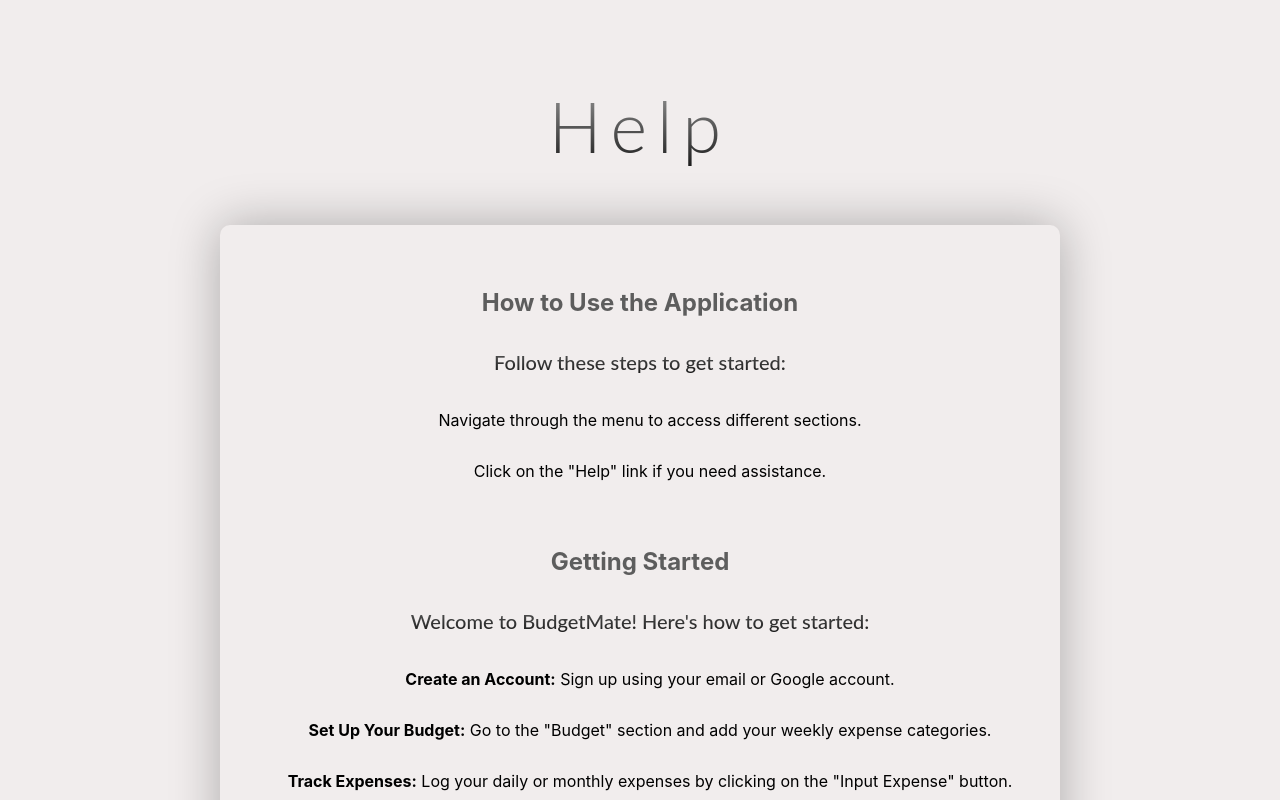
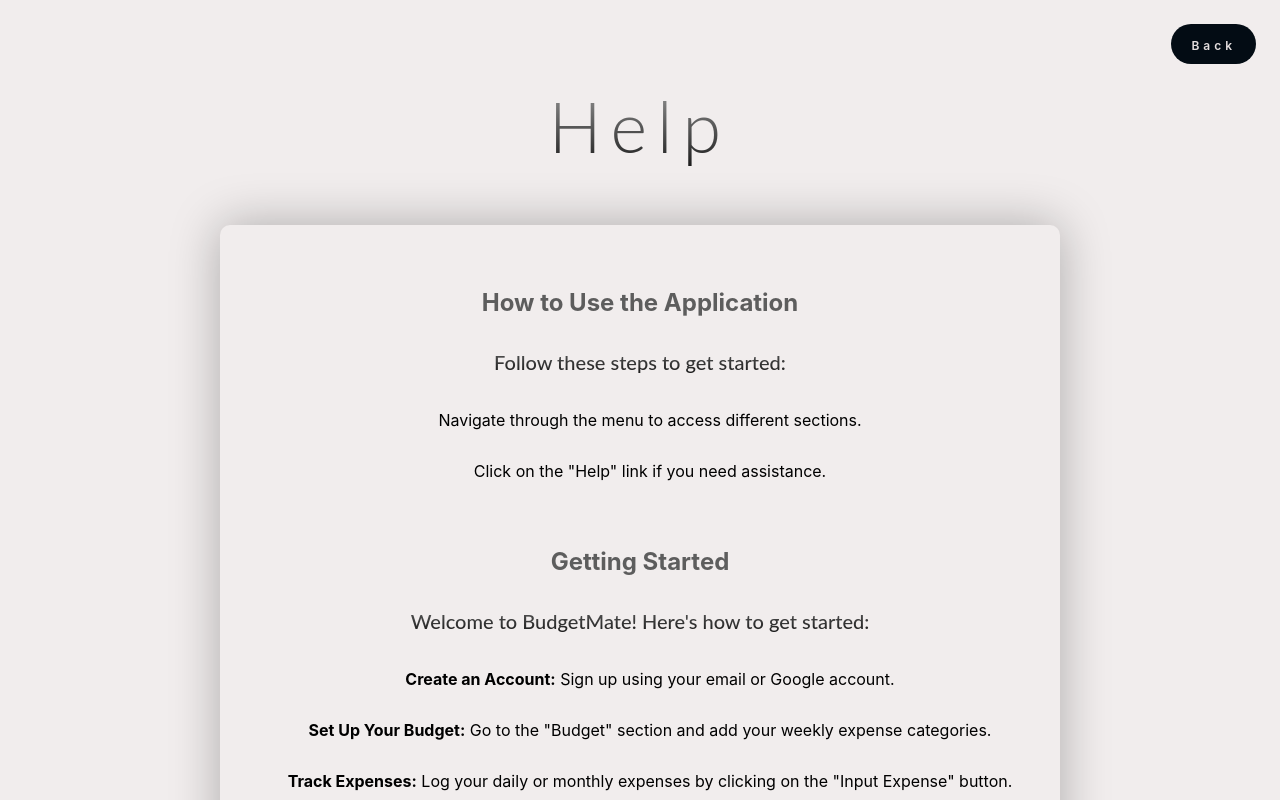
Before and after one commit to andrewvand02/BudgetMate, a React (Vite) app in the folder BudgetMate/client/: page /help in a window 1280 px wide. Shown: the top 800 px of the page. Built offline with nearby package versions, Linux system fonts and the light colour scheme.

Commit message:
Help page adjustments

```diff
--- a/BudgetMate/client/src/ExpenseInput.jsx
+++ b/BudgetMate/client/src/ExpenseInput.jsx
@@ -121,7 +121,7 @@
             </button>
             <button
                 className='help-button'
-                onClick={() => setHelpModalOpen(true)}> {/* Button to open the help modal */}
+                onClick={() => navigate('/help')}> {/* Button to open the help modal */}
                 <span className='btn-txt'>Help</span>
             </button>
         </div>
--- a/BudgetMate/client/src/FetchExpenses.jsx
+++ b/BudgetMate/client/src/FetchExpenses.jsx
@@ -103,6 +103,7 @@
                 style={{ marginTop: '20px' }}> {/* Adding margin to the button */}
                 <span className="btn-txt">Dashboard</span> {/* Button label */}
             </button>
+
             {/* Link to navigate to the expenses breakdown page */}
             <Link to="/breakdown-expenses">
                 <button className="button type1">
--- a/BudgetMate/client/src/Help.css
+++ b/BudgetMate/client/src/Help.css
@@ -47,6 +47,30 @@
     padding-top: 50px;
   }
 
+  .back-btn {
+    margin: 4px;
+    position: fixed;
+    /* Keeps the button fixed in place when scrolling */
+    top: 20px;
+    /* Distance from the top */
+    right: 20px;
+    /* Distance from the right */
+    padding: 10px 20px;
+    font-size: 16px;
+    border-radius: 5px;
+    cursor: pointer;
+    transition: all 0.3s ease-in-out;
+    border: none;
+    border-radius: 30px;
+    background-color: #030c14;
+    color: rgb(228, 222, 222);
+  }
+
+  .back-btn:hover {
+    background-color: #646cff;
+    box-shadow: 1px 1px 50px #616161;
+  }
+
   @media (prefers-color-scheme: light) {
 
   }
--- a/BudgetMate/client/src/Help.jsx
+++ b/BudgetMate/client/src/Help.jsx
@@ -8,6 +8,10 @@
     const goBackToDashboard = () => {
         navigate('/'); // Redirects to the dashboard route ('/')
     };
+    const goBack = () => {
+        navigate(-1); // Navigates back to the previous page in the browser history
+    };
+
 
     return (
         <div className="help-container">
@@ -83,6 +87,10 @@
                     <span className="btn-txt">Dashboard</span> {/* Button to go back to the dashboard*/}
                 </button>
             </div>
+
+            <button onClick={goBack} className='back-btn'>
+                <span className="btn-txt">Back</span>
+            </button>
         </div>
 
     );
```
